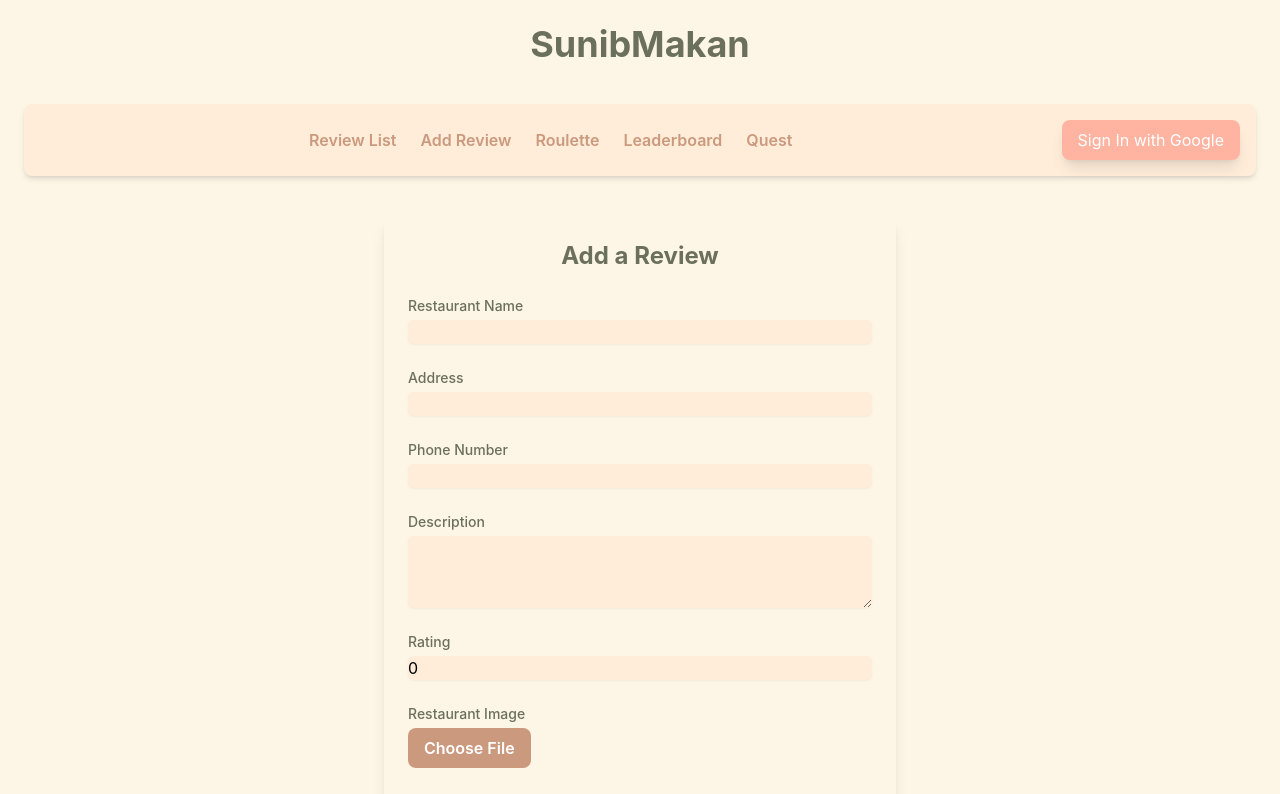
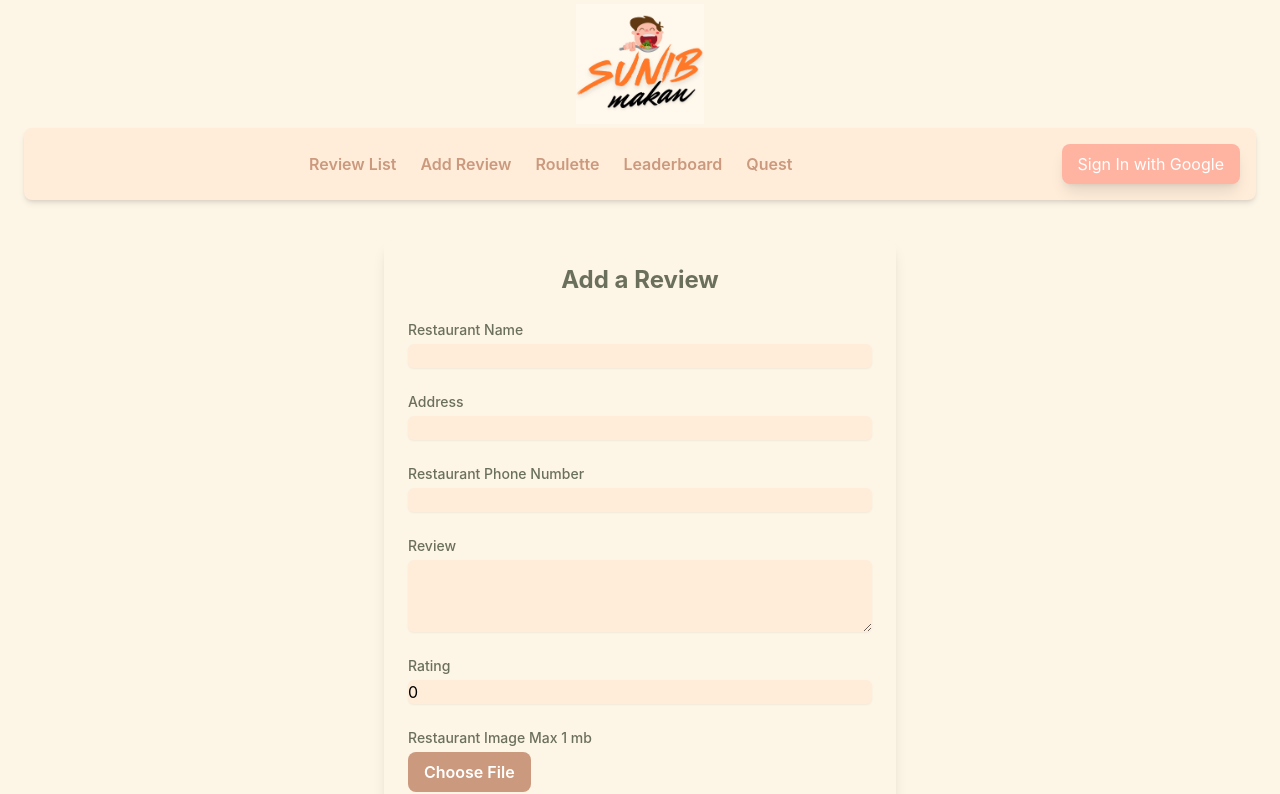
Before and after one commit to MarioOrlando82/sunibmakan, a React (Vite) app: page /add in a window 1280 px wide. Shown: the top 794 px of the page. Built offline with nearby package versions, Linux system fonts and the light colour scheme; no server answers.

Commit message:
feat: final

```diff
--- a/index.html
+++ b/index.html
@@ -4,6 +4,7 @@
     <meta charset="UTF-8" />
     <meta name="viewport" content="width=device-width, initial-scale=1.0" />
     <title>SunibMakan</title>
+    <link rel="icon" href="./src/icons/sunibmakan.png" type="image/x-icon" />
   </head>
   <body>
     <div id="root"></div>
--- a/src/App.tsx
+++ b/src/App.tsx
@@ -25,11 +25,14 @@ const App: React.FC = () => {
     <div className="bg-pastel-light min-h-screen">
       <Router>
         <ErrorBoundary>
-          <div className="container mx-auto p-6 bg-pastel-light min-h-screen">
-            <h1 className="text-4xl font-bold text-pastel-dark mb-10 text-center">
-              SunibMakan
-            </h1>
-
+          <div className="container mx-auto pb-6 px-6 bg-pastel-light min-h-screen">
+            <a href="/">
+              <img
+                src="../src/icons/sunibmakan.png"
+                alt="SunibMakan"
+                className="mx-auto h-32 w-32 object-contain"
+              />
+            </a>
             <nav className="flex justify-between items-center bg-pastel-lightDark p-4 rounded-lg shadow-md">
               <div>
                 {user && (
--- a/src/components/QuestPage.tsx
+++ b/src/components/QuestPage.tsx
@@ -21,6 +21,16 @@ const QuestPage: React.FC = () => {
       title: "Dislike 10 Reviews",
       description: "Dislike 10 restaurant reviews to earn +2 points.",
       points: 2,
+    },
+    {
+      title: "Leave 5 Comments",
+      description: "Comment on 5 different restaurant reviews to earn +2 points.",
+      points: 2,
+    },
+    {
+      title: "Complete 10 Reviews",
+      description: "Write and submit 10 restaurant reviews to earn +10 points.",
+      points: 10,
     },
   ]);
 
@@ -47,12 +57,10 @@ const QuestPage: React.FC = () => {
     <div className="p-4">
       <h1 className="text-2xl font-bold mb-4">Quest Page</h1>
 
-      {/* Display User Points */}
       <div className="mb-4">
         <h2 className="text-xl font-semibold">Your Points: {points}</h2>
       </div>
 
-      {/* List of Quests */}
       <div>
         <h2 className="text-xl font-semibold mb-2">Quests</h2>
         <ul className="space-y-2">
--- a/src/components/ReviewDetail.tsx
+++ b/src/components/ReviewDetail.tsx
@@ -63,7 +63,7 @@ const ReviewDetail: React.FC = () => {
       userId: auth.currentUser.uid,
       username: auth.currentUser.displayName || "Anonymous",
       text: newComment,
-      createdAt: new Date(),
+      createdAt: new Date().toISOString(),
     };
 
     await addComment(newCommentData);
@@ -71,7 +71,8 @@ const ReviewDetail: React.FC = () => {
     setNewComment("");
   };
 
-  const formatDate = (date: Date) => {
+  const formatDate = (dateString: string) => {
+    const date = new Date(dateString);
     return (
       new Intl.DateTimeFormat("id-ID", {
         day: "numeric",
@@ -113,6 +114,15 @@ const ReviewDetail: React.FC = () => {
       <p className="text-sm text-gray-600 mb-2">
         Reviewed by: {review.reviewerName || "Anonymous"}
       </p>
+
+      {review.menuImage && (
+        <button
+          onClick={() => window.open(review.menuImage, "_blank")}
+          className="bg-green-500 text-white px-4 py-2 rounded hover:bg-green-600 transition-colors mb-4"
+        >
+          View Menu
+        </button>
+      )}
 
       <div className="mt-8">
         <h3 className="text-xl font-bold mb-4">Comments</h3>
--- a/src/components/ReviewForm.tsx
+++ b/src/components/ReviewForm.tsx
@@ -42,18 +42,17 @@ const ReviewForm: React.FC<Props> = ({ review, onSubmit }) => {
   const handleImageChange = (
     e: React.ChangeEvent<HTMLInputElement>,
     setImage: React.Dispatch<React.SetStateAction<File | null>>,
-    setPreview: React.Dispatch<React.SetStateAction<string | null>>
+    setImagePreview: React.Dispatch<React.SetStateAction<string | null>>
   ) => {
-    const file = e.target.files?.[0] || null;
-    setImage(file);
+    const file = e.target.files?.[0];
     if (file) {
-      const reader = new FileReader();
-      reader.onloadend = () => {
-        setPreview(reader.result as string);
-      };
-      reader.readAsDataURL(file);
-    } else {
-      setPreview(null);
+      if (file.size > 2024 * 2024) {
+        alert("File size must be less than 1 MB");
+        e.target.value = "";
+        return;
+      }
+      setImage(file);
+      setImagePreview(URL.createObjectURL(file));
     }
   };
 
@@ -155,7 +154,6 @@ const ReviewForm: React.FC<Props> = ({ review, onSubmit }) => {
           id="address"
           value={address}
           onChange={(e) => setAddress(e.target.value)}
-          required
           className="mt-1 block w-full rounded-md border-pastel-primary bg-pastel-lightDark shadow-sm focus:border-pastel-accent focus:ring focus:ring-pastel-accent focus:ring-opacity-50"
         />
       </div>
@@ -164,14 +162,13 @@ const ReviewForm: React.FC<Props> = ({ review, onSubmit }) => {
           htmlFor="phoneNumber"
           className="block text-sm font-medium text-pastel-dark"
         >
-          Phone Number
+          Restaurant Phone Number
         </label>
         <input
           type="number"
           id="phoneNumber"
           value={phoneNumber}
           onChange={(e) => setPhoneNumber(e.target.value)}
-          required
           className="mt-1 block w-full rounded-md border-pastel-primary bg-pastel-lightDark shadow-sm focus:border-pastel-accent focus:ring focus:ring-pastel-accent focus:ring-opacity-50"
         />
       </div>
@@ -180,7 +177,7 @@ const ReviewForm: React.FC<Props> = ({ review, onSubmit }) => {
           htmlFor="description"
           className="block text-sm font-medium text-pastel-dark"
         >
-          Description
+          Review
         </label>
         <textarea
           id="description"
@@ -217,7 +214,7 @@ const ReviewForm: React.FC<Props> = ({ review, onSubmit }) => {
           htmlFor="restaurantImage"
           className="block text-sm font-medium text-pastel-dark"
         >
-          Restaurant Image
+          Restaurant Image Max 1 mb
         </label>
         <input
           type="file"
@@ -248,7 +245,7 @@ const ReviewForm: React.FC<Props> = ({ review, onSubmit }) => {
           htmlFor="menuImage"
           className="block text-sm font-medium text-pastel-dark"
         >
-          Menu Image
+          Menu Image Max 1 mb
         </label>
         <input
           type="file"
--- a/src/components/ReviewList.tsx
+++ b/src/components/ReviewList.tsx
@@ -15,7 +15,7 @@ const ReviewList: React.FC = () => {
   const [editingReview, setEditingReview] = useState<Review | null>(null);
   const [currentUser, setCurrentUser] = useState<User | null>(null);
   const [searchTerm, setSearchTerm] = useState<string>("");
-  const [filterOption, setFilterOption] = useState<string>("all");
+  const [filterOption, setFilterOption] = useState<string>("recent");
 
   const [currentPage, setCurrentPage] = useState<number>(1);
   const reviewsPerPage = 6;
@@ -145,8 +145,6 @@ const ReviewList: React.FC = () => {
         return (
           new Date(b.createdAt).getTime() - new Date(a.createdAt).getTime()
         );
-      } else if (filterOption === "all") {
-        return a.name.localeCompare(b.name);
       }
       return 0;
     });
@@ -179,8 +177,8 @@ const ReviewList: React.FC = () => {
             onChange={(e) => setFilterOption(e.target.value)}
             className="border border-gray-300 rounded p-2 mb-4 shadow-sm"
           >
+            <option value="recent">Most Recent</option>
             <option value="all">All Reviews</option>
-            <option value="recent">Most Recent</option>
             <option value="most-liked">Most Liked</option>
             <option value="least-liked">Least Liked</option>
             <option value="last-24-hours">Last 24 Hours</option>
--- a/src/types/Comment.ts
+++ b/src/types/Comment.ts
@@ -4,5 +4,5 @@ export interface Comment {
   userId: string;
   username: string;
   text: string;
-  createdAt: Date;
+  createdAt: string;
 }
```
Also changed, not shown: src/icons/sunibmakan.png (added).
